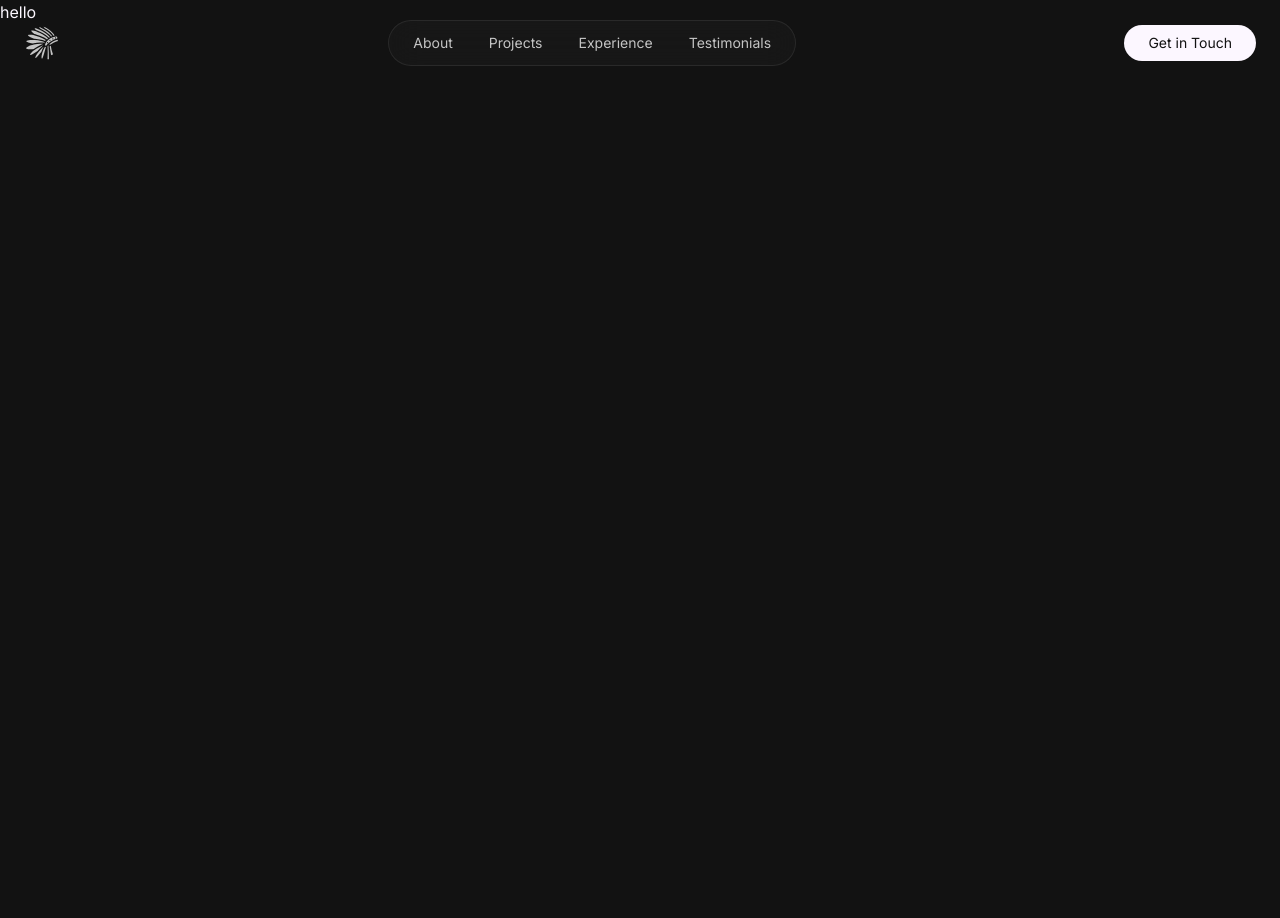
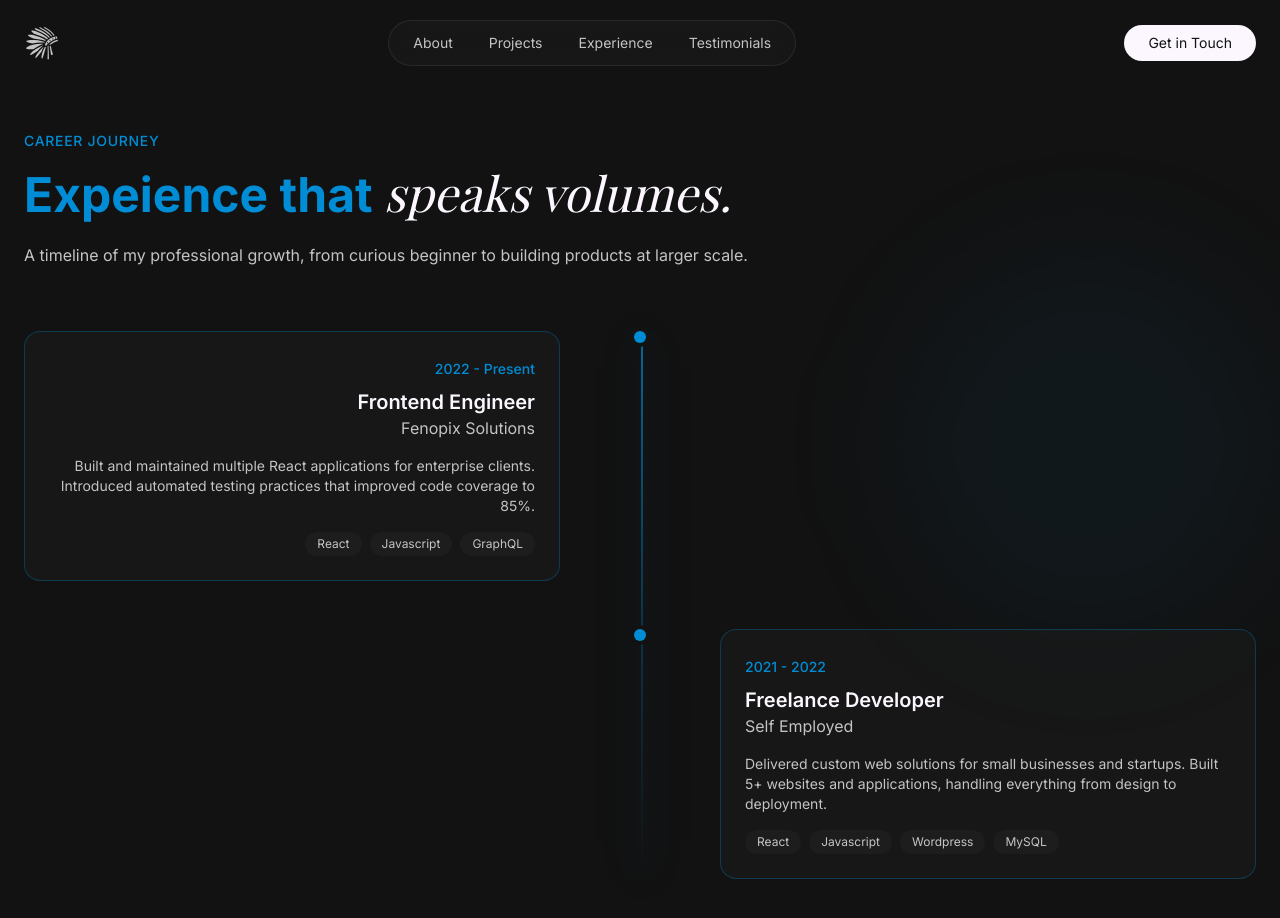
Before and after one commit to nikhilsuresh400/reactPortfolio_v26, a React (Vite) app: page /experience in a window 1280 px wide. Shown: the top 918 px of the page. Before the commit the page ends 800 px from the top, so only its background shows below. Built offline with nearby package versions, Linux system fonts and the light colour scheme; a web font is replaced by a local one.

Commit message:
Finished EXPERIENCE section

```diff
--- a/src/index.css
+++ b/src/index.css
@@ -174,4 +174,9 @@ header:focus-visible {
     .animate-marquee {
         animation: marquee 32s linear infinite;
     }
+
+    .timeline-glow {
+        box-shadow: 0 0 40px color-mix(in srgb, var(--color-accentBlue) 35%, transparent),
+        0 0 80px color-mix(in srgb, var(--color-accentBlue) 25%, transparent);
+    }
 }
--- a/src/layout/Hero.jsx
+++ b/src/layout/Hero.jsx
@@ -64,8 +64,9 @@ const Hero = () => {
 
                         {/* CTAs */}
                         <div className='flex items-center gap-4'>
-                            <button className='relative flex items-center justify-center gap-2 overflow-hidden rounded-full focus:outline-none focus-visible:ring-2 cursor-pointer
-                                focus-visible:ring-whitePrimary bg-whitePrimary text-blackPrimary hover:shadow-lg shadow-whiteSecondary/25
+                            <button className='relative flex items-center justify-center gap-2 overflow-hidden rounded-full
+                                focus:outline-none focus-visible:ring-2 cursor-pointerfocus-visible:ring-whitePrimary
+                                bg-whitePrimary text-blackPrimary hover:shadow-lg shadow-whiteSecondary/25
                                 transition-all duration-[0.16s] ease-in-out px-6 py-3 text-sm min-w-45'>
                                 Contact<LuMoveRight /></button>
 
@@ -74,7 +75,8 @@ const Hero = () => {
                                 focus-visible:ring-offset-2 disabled:opacity-50 disabled:cursor-not-allowed group px-6 py-3 text-sm
                                 rounded-full overflow-visible flex items-center justify-center gap-2 cursor-pointer min-w-45
                                 animated-border'>
-                                <LuDownload />Download CV</button>
+                                <LuDownload />Download CV
+                            </button>
                         </div>
 
                         {/* SOCIALS */}
--- a/src/pages/Experience.jsx
+++ b/src/pages/Experience.jsx
@@ -1,10 +1,84 @@
 import React from 'react'
+
+const experiences = [
+    {
+        period: "2022 - Present",
+        role: "Frontend Engineer",
+        company: "Fenopix Solutions",
+        description:
+            "Built and maintained multiple React applications for enterprise clients. Introduced automated testing practices that improved code coverage to 85%.",
+        technologies: ["React", "Javascript", "GraphQL"],
+        current: true,
+    },
+    {
+        period: "2021 - 2022",
+        role: "Freelance Developer",
+        company: "Self Employed",
+        description:
+            "Delivered custom web solutions for small businesses and startups. Built 5+ websites and applications, handling everything from design to deployment.",
+        technologies: ["React", "Javascript", "Wordpress", "MySQL"],
+        current: false,
+    },
+]
 
 const Experience = () => {
     return (
-        <div>
-hello
-        </div>
+        <section
+            id='experience'
+            className='py-32 relative overflow-hidden'
+        >
+            {/* BACKGROUND GLOW */}
+            <div className="absolute top-1/4 right-0 w-96 h-96 bg-accentBlue/5 rounded-full blur-3xl" />
+            <div className='container mx-auto px-6 relative z-10'>
+                {/* SECTION HEADER */}
+                <div className='max-w-3xl mb-16'>
+                    <span className='text-accentBlue text-sm font-medium tracking-wider uppercase animate-fade-in'>Career Journey</span>
+                    <h2 className='text-4xl md:text-5xl font-bold mt-4 mb-6 animate-fade-in animate-delay-100 text-accentBlue'>
+                        Expeience that <span className='font-heading italic font-normal text-whitePrimary'>speaks volumes.</span></h2>
+                    <p className='text-whiteSecondary animate-fade-in animate-delay-200'>
+                        A timeline of my professional growth, from curious beginner to building products at larger scale.
+                    </p>
+                </div>
+
+                {/* TIMELINE */}
+                <div className='relative'>
+                    {/* VERTICAL LINE */}
+                    <div className='timeline-glow absolute left-0 md:left-1/2 top-0 bottom-0 w-0.5 bg-linear-to-b
+                        from-accentBlue/70 via-accentBlue/30 to-transparent md:translate-x-1/2 shadow-[0_0_25px_rgba(32,178,166,0.8)]' />
+
+                    {/* EXPERIENCE ITEMS */}
+                    <div className='space-y-12'>
+                        {experiences.map((exp, idx) => (
+                            <div key={idx} className='relative grid md:grid-cols-2 gap-8 animate-fade-in'
+                                style={{ animationDelay: `${(idx + 1) * 150}ms` }}>
+
+                                {/* TIMELINE DOT */}
+                                <div className='absolute left-0 md:left-1/2 top-0 w-3 h-3 bg-accentBlue rounded-full -translate-x-1/2
+                                    ring-4 ring-blackPrimary z-10'>
+                                {exp.current && <span className='absolute inset-0 rounded-full bg-accentBlue animate-ping opacity-75' />}
+                                </div>
+
+                                {/* CONTENT */}
+                                <div className={`pl-8 md:pl-0 ${idx % 2 === 0 ? "md:pr-16 md:text-right" : "md:col-start-2 md:pl-16"}`}>
+                                    <div className={`glass p-6 rounded-2xl border border-accentBlue/30 hover:border-accentBlue/50 transition-all duration-300`}>
+
+                                        <span className='text-sm text-accentBlue font-medium'>{exp.period}</span>
+                                        <h3 className='text-xl font-semibold mt-2'>{exp.role}</h3>
+                                        <p className='text-whiteSecondary'>{exp.company}</p>
+                                        <p className='text-sm text-whiteSecondary mt-4'>{exp.description}</p>
+                                        <div className={`flex flex-wrap gap-2 mt-4 ${idx % 2 === 0 ? "md:justify-end" : ""}`}>
+                                            {exp.technologies.map((tech, techIdx) => (
+                                                <span key={techIdx} className='px-3 py-1 bg-blackSecondary text-xs rounded-full text-whiteSecondary'>{tech}</span>
+                                            ))}
+                                        </div>
+                                    </div>
+                                </div>
+                            </div>
+                        ))}
+                    </div>
+                </div>
+            </div>
+        </section>
     )
 }
 
--- a/src/pages/Home.jsx
+++ b/src/pages/Home.jsx
@@ -2,6 +2,7 @@ import React from 'react'
 import Hero from '../layout/Hero'
 import About from './About'
 import Project from './Project'
+import Experience from './Experience'
 
 const Home = () => {
     return (
@@ -9,6 +10,7 @@ const Home = () => {
             <Hero />
             <About />
             <Project />
+            <Experience />
         </div>
     )
 }
```
Also changed, not shown: src/pages/Project.jsx (+24 -14 lines).
